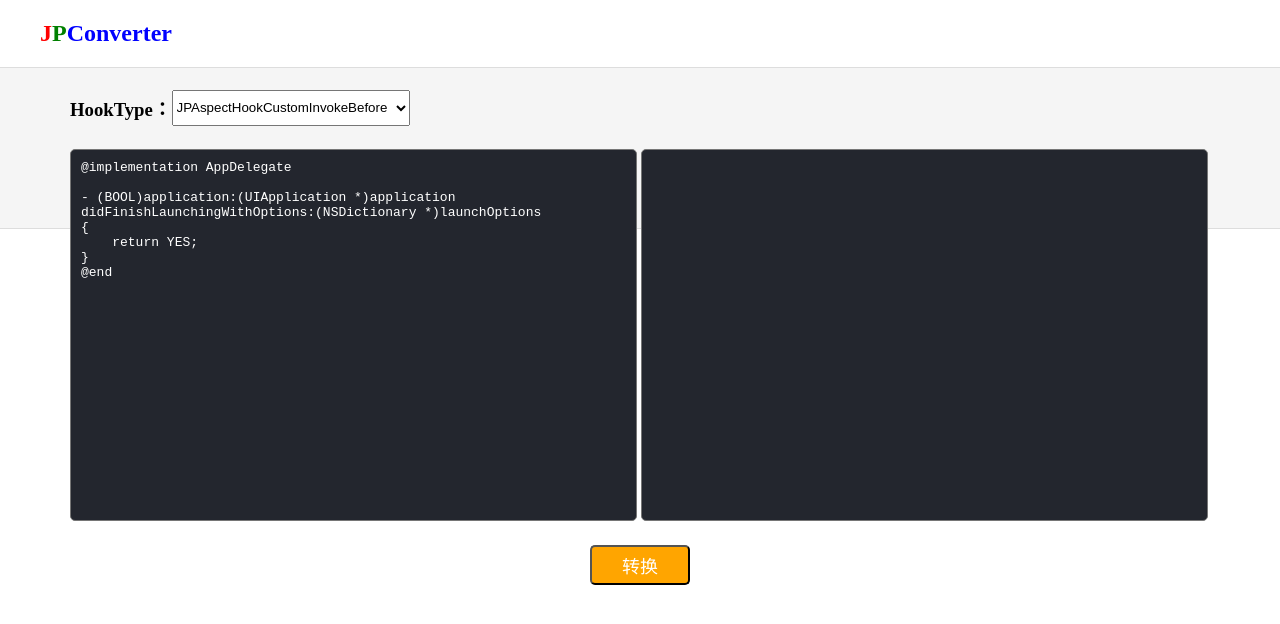
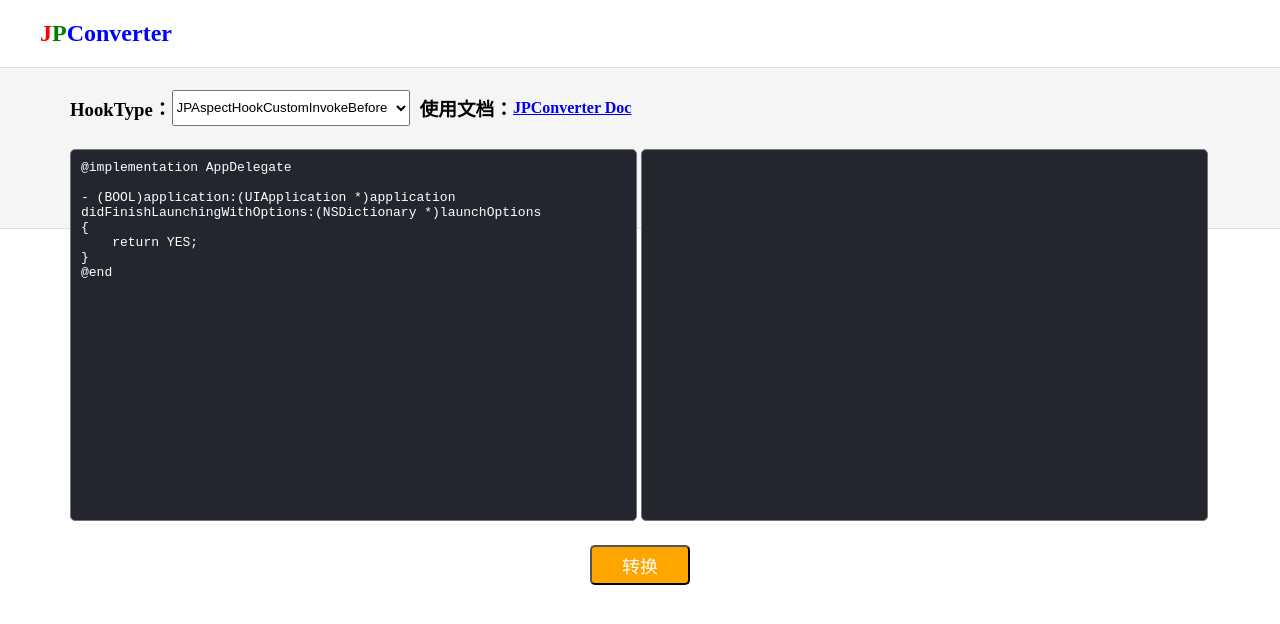
Before and after one commit to zhiyongzou/JPConverter, a plain HTML site: page index.html in a window 1280 px wide. Drawn offline with Linux system fonts and the light colour scheme.

Commit message:
JPConverter Doc

```diff
--- a/index.html
+++ b/index.html
@@ -29,6 +29,9 @@
                 <option>JPAspectHookCustomInvokeAfter</option>
                 <option>JPAspectHookCustomInvokeInstead</option>
             </select>
+
+            <h3 style="margin-left: 10px;">使用文档：</h3>
+            <h4><a href="https://github.com/zhiyongzou/JPConverter/blob/master/README.md" target="_blank">JPConverter Doc</a> </h4>
         </div>
     </div>
 
```
